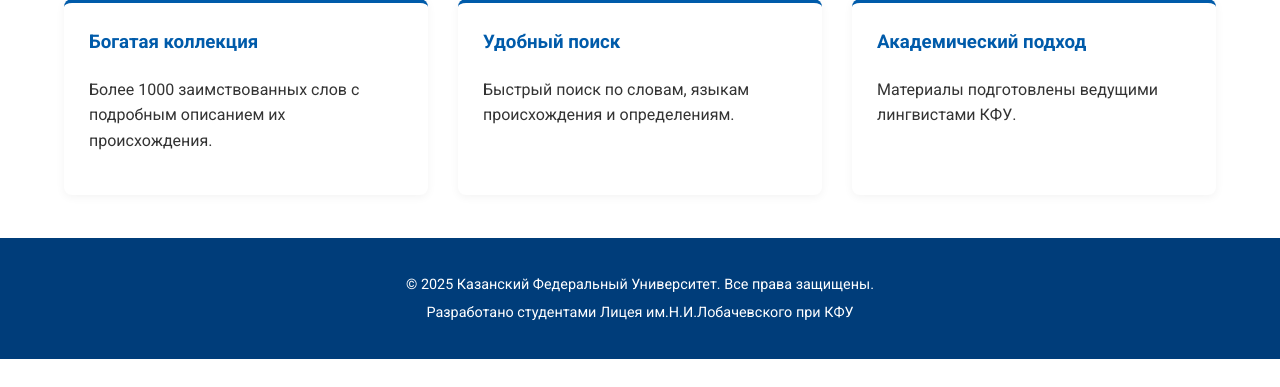
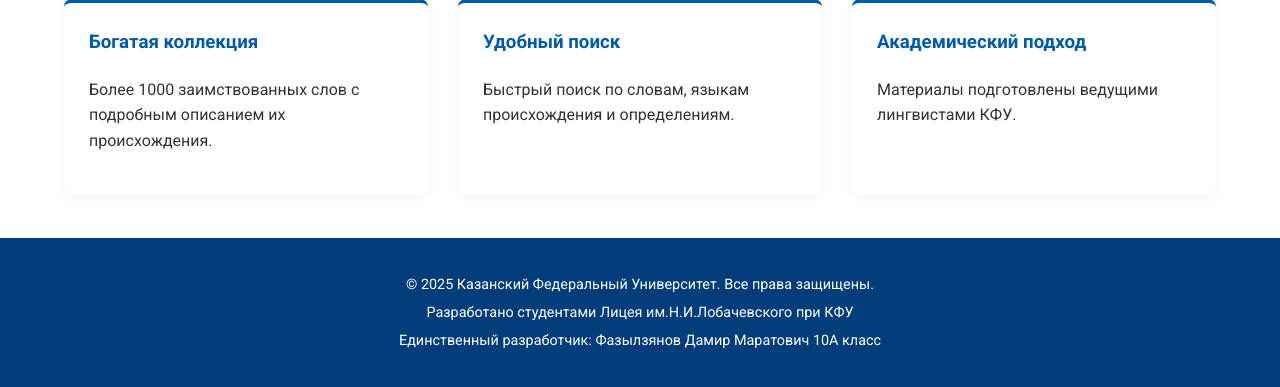
Before and after one commit to darkJsss/Dictionari_for_KFU, a Flask app: page / in a window 1280 px wide. Shown: the part 499-886 px from the top of the page. Before the commit the page ends 858 px from the top, so only its background shows below. Run offline with Flask 3, Linux system fonts and the light colour scheme.

Commit message:
version 1

```diff
--- a/templates/base.html
+++ b/templates/base.html
@@ -41,6 +41,7 @@
         <div class="container">
             <p>© 2025 Казанский Федеральный Университет. Все права защищены.</p>
             <p>Разработано студентами Лицея им.Н.И.Лобачевского при КФУ</p>
+            <p> Единственный разработчик: Фазылзянов Дамир Маратович 10А класс</p>
         </div>
     </footer>
 </body>
```
Also changed, not shown: data.db.
